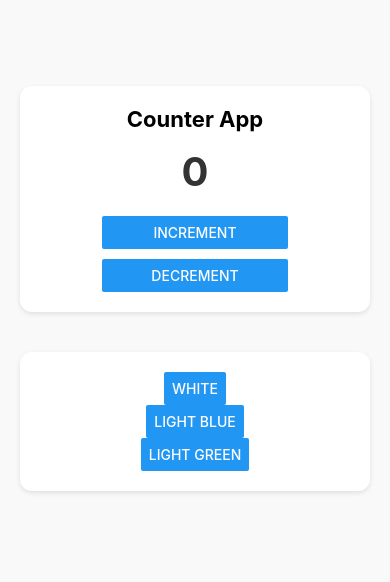
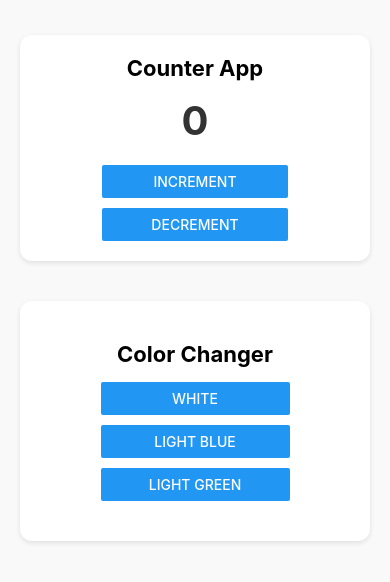
Before and after one commit to yaniChan17/F14_Lovely_Libres_IT_Elect1, a React Native app: screen / in a window 390 px wide. Shown: the part 114-696 px from the top of the page. Built offline with nearby package versions, Linux system fonts and the light colour scheme.

Commit message:
Color Changer App

```diff
--- a/ColorChangerApp.js
+++ b/ColorChangerApp.js
@@ -1,24 +1,34 @@
-import React, { useState } from 'react'
-import { StyleSheet, Text, View, Button } from 'react-native'
+import React, { useState } from 'react';
+import { StyleSheet, Text, View, Button } from 'react-native';
 
+export default function ColorChangerApp() {
+  const [bgColor, setBgColor] = useState('white');
 
-export default function ColorChangerApp(){
-    const [bgColor, setBgColor] = useState('white');
-
-    return(
-        <View style = {[styles.container, {backgroundColor:bgColor}]}>
-             <Button title='White'onPress={() => setBgColor('white')}/>
-               <Button title='Light Blue'onPress={() => setBgColor('lightblue')}/>
-               <Button title='Light Green'onPress={() => setBgColor('lightgreen')}/>
-        </View>
-    )
+  return (
+    <View style={[styles.container, { backgroundColor: bgColor }]}>
+      <Text style={styles.title}>Color Changer</Text>
+      <View style={styles.buttons}>
+        <Button title="White" onPress={() => setBgColor('white')} />
+        <Button title="Light Blue" onPress={() => setBgColor('lightblue')} />
+        <Button title="Light Green" onPress={() => setBgColor('lightgreen')} />
+      </View>
+    </View>
+  );
 }
-
 
 const styles = StyleSheet.create({
   container: {
-    flex: 1,
     alignItems: 'center',
-    justifyContent: 'center',
+    padding: 20,
+    borderRadius: 12,
+  },
+  title: {
+    fontSize: 22,
+    fontWeight: 'bold',
+    marginBottom: 15,
+  },
+  buttons: {
+    width: '70%',
+    gap: 10,
   },
 });
```
